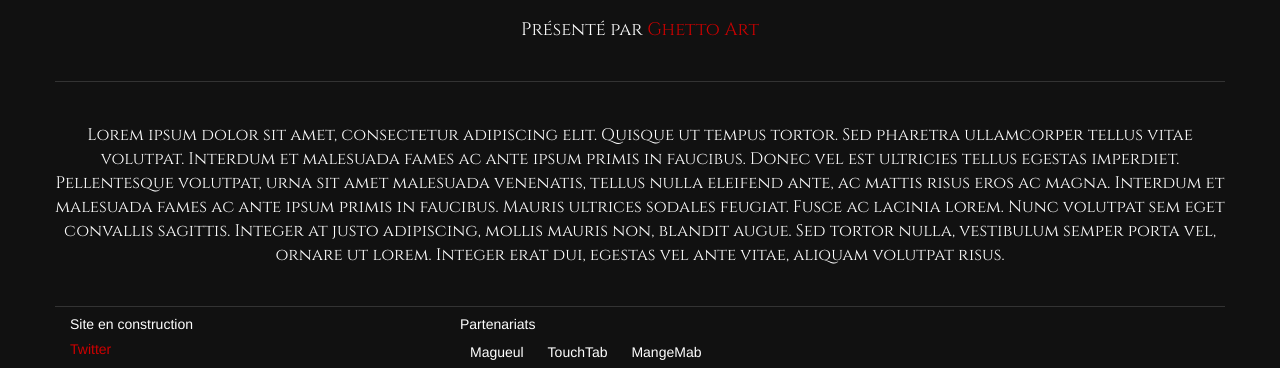
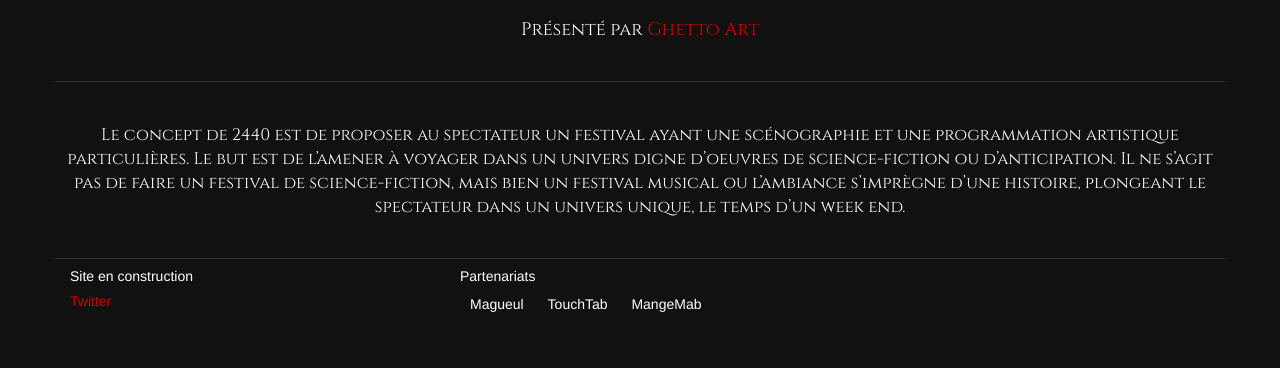
Before and after one commit to GhettoArt/2440-preview, a plain HTML site: page index.html in a window 1280 px wide. Shown: the part 491-859 px from the top of the page. After the commit the page ends 811 px from the top, so only its background shows below. Drawn offline with nearby package versions, Linux system fonts and the light colour scheme.

Commit message:
change description

```diff
--- a/index.html
+++ b/index.html
@@ -25,7 +25,7 @@
 
             <div class="row">
                 <div class="col-md-12 intro">
-                    Lorem ipsum dolor sit amet, consectetur adipiscing elit. Quisque ut tempus tortor. Sed pharetra ullamcorper tellus vitae volutpat. Interdum et malesuada fames ac ante ipsum primis in faucibus. Donec vel est ultricies tellus egestas imperdiet. Pellentesque volutpat, urna sit amet malesuada venenatis, tellus nulla eleifend ante, ac mattis risus eros ac magna. Interdum et malesuada fames ac ante ipsum primis in faucibus. Mauris ultrices sodales feugiat. Fusce ac lacinia lorem. Nunc volutpat sem eget convallis sagittis. Integer at justo adipiscing, mollis mauris non, blandit augue. Sed tortor nulla, vestibulum semper porta vel, ornare ut lorem. Integer erat dui, egestas vel ante vitae, aliquam volutpat risus.
+                    Le concept de 2440 est de proposer au spectateur un festival ayant une scénographie et une programmation artistique particulières. Le but est de l’amener à voyager dans un univers digne d’oeuvres de science-fiction ou d’anticipation. Il ne s’agit pas de faire un festival de science-fiction, mais bien un festival musical ou l’ambiance s’imprègne d’une histoire, plongeant le spectateur dans un univers unique, le temps d’un week end.
                 </div>
             </div>
 
```
